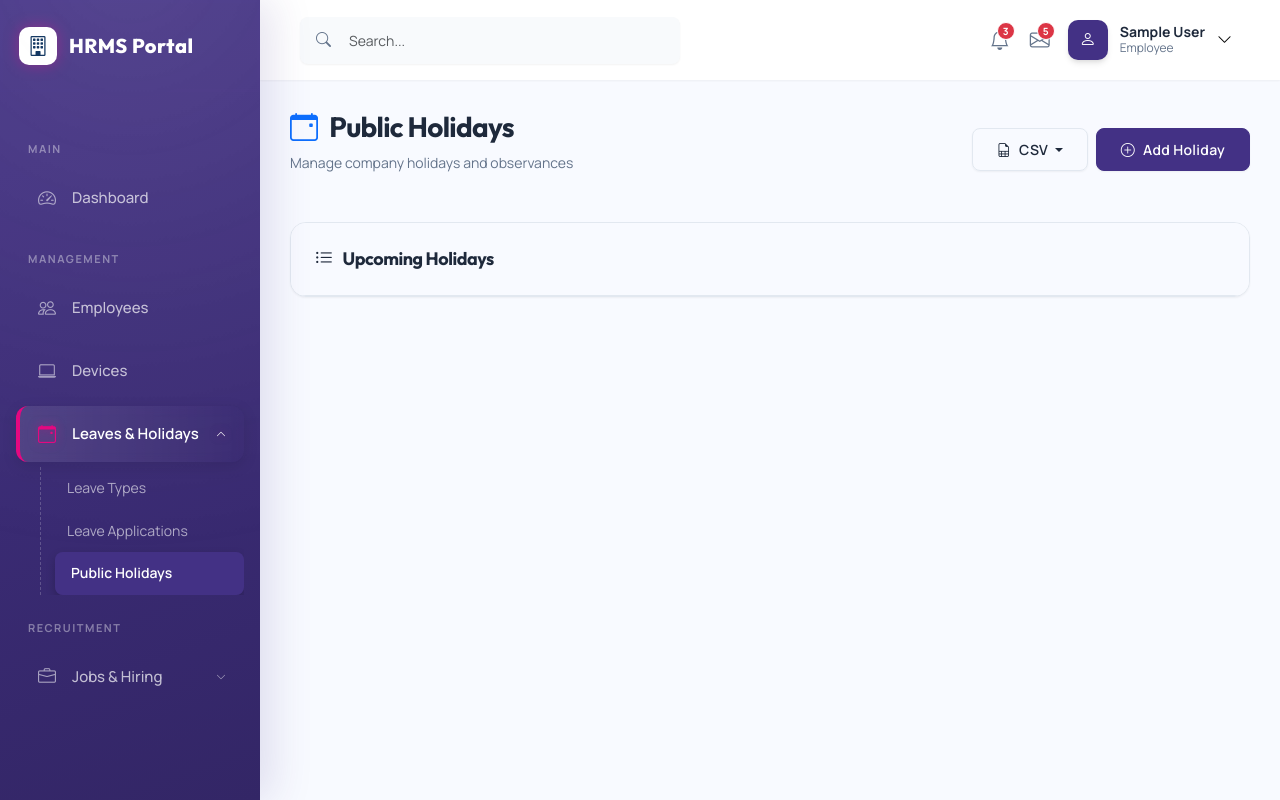
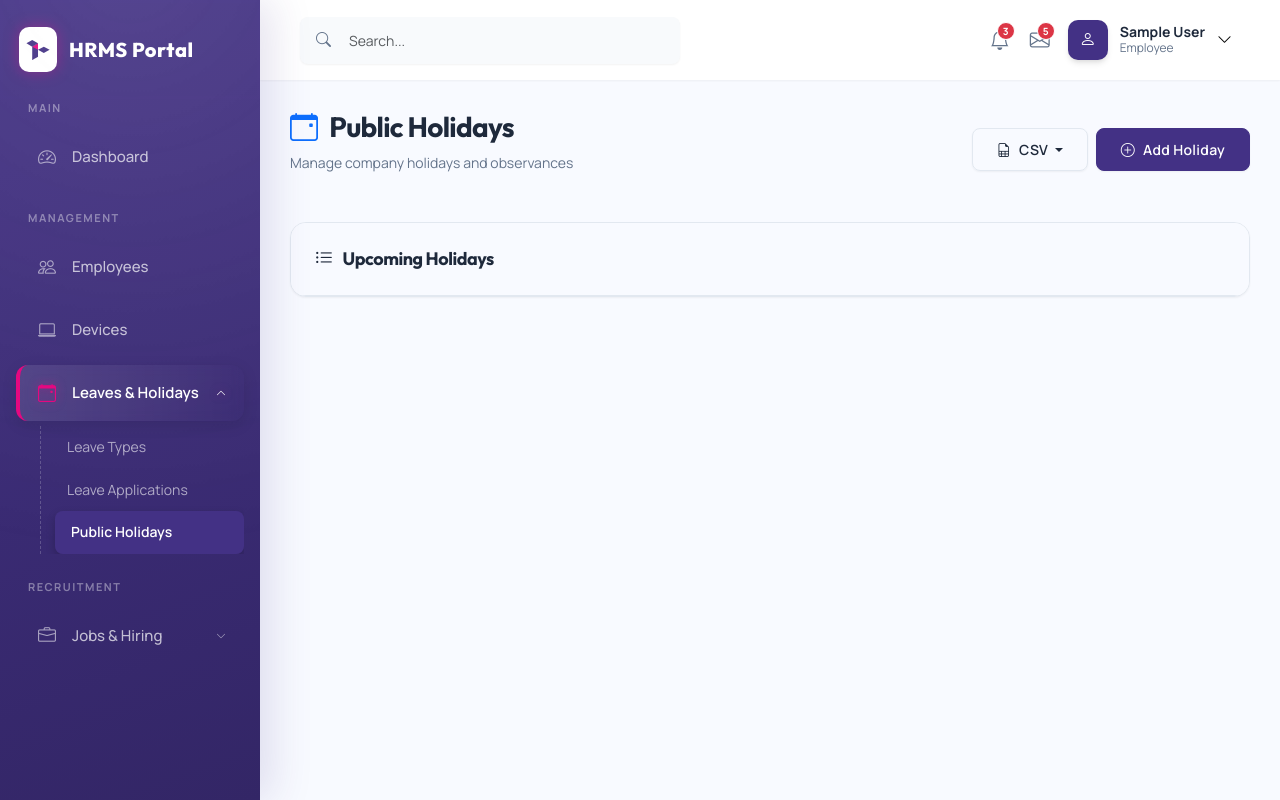
Before and after one commit to jayappgurus/hrms, a Django app: page /holidays/ in a window 1280 px wide. Run offline with Django 4.2, Linux system fonts and the light colour scheme; the visitor is signed in with stand-in values (Sample User, id 1); data that the repository does not hold is empty.

Commit message:
all my code push in github

```diff
--- a/static/css/hrms-portal.css
+++ b/static/css/hrms-portal.css
@@ -196,9 +196,8 @@ ul {
 
 .logo-placeholder {
     width: 38px;
-    height: 38px;
+    height: 45px;
     background: #fff;
-    /* Neon Pop */
     border-radius: 10px;
     display: flex;
     align-items: center;
@@ -206,6 +205,12 @@ ul {
     color: #002855;
     font-size: 20px;
     box-shadow: 0 0 15px rgba(229, 8, 128, 0.4);
+    padding: 7px 6px;
+}
+.logo-placeholder img{
+    width: 100%;
+    height: 100%;
+    object-fit: contain;
 }
 
 .logo-title {
@@ -220,7 +225,7 @@ ul {
 .sidebar-body {
     flex: 1;
     overflow-y: auto;
-    padding: 24px 16px;
+    padding: 0 16px 24px;
 }
 
 .nav-label {
@@ -231,7 +236,9 @@ ul {
     margin: 24px 12px 12px;
     font-weight: 700;
 }
-
+.nav-label:first-child {
+    margin-top: 0;
+}
 .nav-item {
     margin-bottom: 6px;
 }
--- a/templates/base.html
+++ b/templates/base.html
@@ -35,7 +35,7 @@
             <div class="sidebar-header">
                 <div class="sidebar-logo">
                     <div class="logo-placeholder">
-                        <i class="bi bi-building"></i>
+                        <img src="{% static 'images/favicon.svg' %}" alt="HRMS Portal">
                     </div>
                     <h4 class="logo-title">HRMS Portal</h4>
                 </div>
--- a/templates/leave/public_holidays.html
+++ b/templates/leave/public_holidays.html
@@ -66,6 +66,7 @@
             <table class="modern-table">
                 <thead>
                     <tr>
+                        <th>No</th>
                         <th>Holiday Name</th>
                         <th>Date</th>
                         <th>Day</th>
@@ -78,6 +79,9 @@
                 <tbody>
                     {% for holiday in holidays %}
                     <tr data-year="{{ holiday.year }}">
+                        <td data-label="#">
+                            <span class="fw-medium text-muted">1</span>
+                        </td>
                         <td data-label="Holiday Name">
                             <div class="d-flex align-items-center gap-3">
                                 <div class="info-icon">
@@ -148,10 +152,17 @@
                 this.classList.add('active');
 
                 const year = this.dataset.year;
+                let counter = 1; // Reset counter for each filter
 
                 tableRows.forEach(row => {
                     if (year === 'all' || row.dataset.year === year) {
                         row.style.display = '';
+                        // Update row number
+                        const rowNumberCell = row.querySelector('td[data-label="#"] span');
+                        if (rowNumberCell) {
+                            rowNumberCell.textContent = counter;
+                            counter++;
+                        }
                     } else {
                         row.style.display = 'none';
                     }
@@ -159,13 +170,21 @@
             });
         });
 
-        // Initialize visibility based on the active pill
+        // Initialize visibility and row numbers based on the active pill
         const activePill = document.querySelector('.filter-pill.active');
         if (activePill) {
             const initialYear = activePill.dataset.year;
+            let counter = 1; // Reset counter for initial display
+
             tableRows.forEach(row => {
                 if (initialYear === 'all' || row.dataset.year === initialYear) {
                     row.style.display = '';
+                    // Update row number
+                    const rowNumberCell = row.querySelector('td[data-label="#"] span');
+                    if (rowNumberCell) {
+                        rowNumberCell.textContent = counter;
+                        counter++;
+                    }
                 } else {
                     row.style.display = 'none';
                 }
--- a/templates/registration/login.html
+++ b/templates/registration/login.html
@@ -42,7 +42,7 @@
         }
 
         body {
-            background: linear-gradient(135deg, #433185 0%, #5a4299 50%, #433185 100%);
+            background: linear-gradient(135deg, var(--primary) 0%, var(--primary-light) 50%, var(--primary) 100%);
             min-height: 100vh;
             display: flex;
             align-items: center;
```
